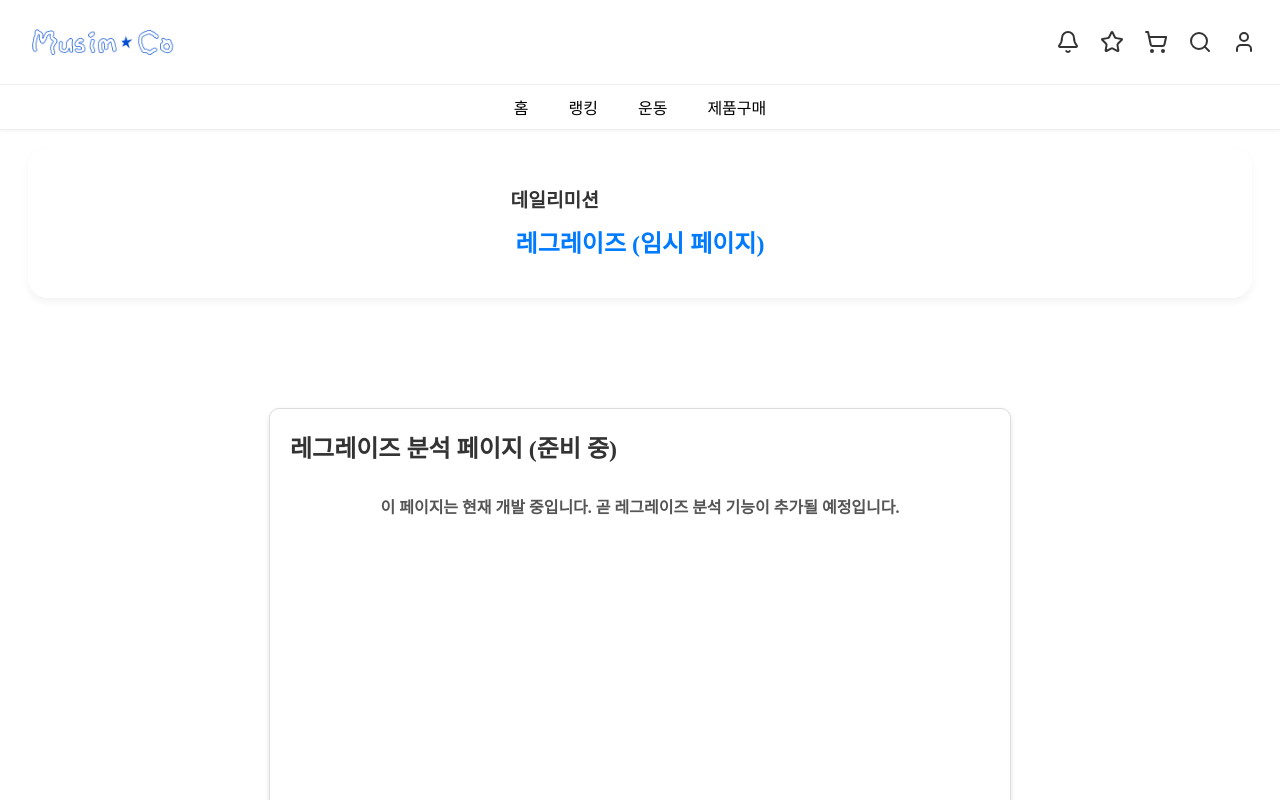
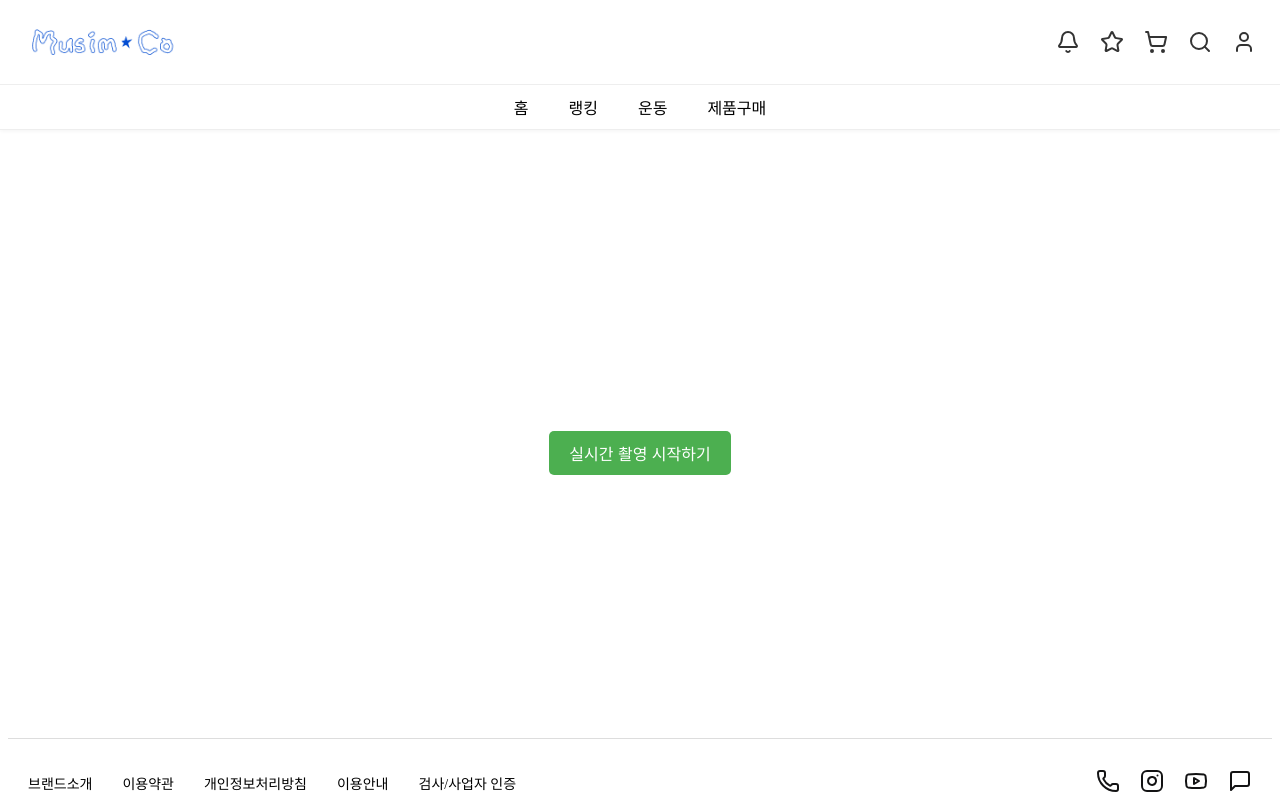
Before and after one commit to HeoTaeRyang/MUSIM.CO, a React (Vite) app in the folder frontend/: page /daily-mission/leg in a window 1280 px wide. Shown: the top 800 px of the page. Built offline with nearby package versions, Linux system fonts and the light colour scheme; sample sign-in values are in the browser's storage.

Commit message:
데일리미션 레그레이즈 페이지 추가

```diff
--- a/frontend/src/components/DailyMissionLeg.tsx
+++ b/frontend/src/components/DailyMissionLeg.tsx
@@ -1,30 +1,282 @@
+import React, { useState, useRef, useEffect, useCallback } from "react";
+import { useLocation, useNavigate } from "react-router-dom";
+import "../styles/DailyMissionVideo.css"; // CSS는 DailyMissionVideo와 공유 (스타일 재활용)
+import axios from "axios";
+import flameIcon from "../assets/flame.png";
 
-import React from "react";
-import "../styles/DailyMissionVideo.css"; // 임시로 동일한 스타일 사용
+// DailyMissionVideo.tsx와 동일하게 baseURL 설정
+axios.defaults.baseURL = "https://web-production-6e732.up.railway.app";
 
 const DailyMissionLeg: React.FC = () => {
+  // 훅 및 상태 정의
+  const location = useLocation();
+  const navigate = useNavigate();
+
+  const [showCameraFeed, setShowCameraFeed] = useState(false);
+  // 🦵 하체 운동에 맞게 안내 문구 수정
+  const [resultText, setResultText] = useState<string>("운동을 시작하려면 실시간 촬영을 시작해주세요.");
+
+  const videoRef = useRef<HTMLVideoElement>(null);
+  const canvasRef = useRef<HTMLCanvasElement>(null);
+  const userId = localStorage.getItem("user_id") || "";
+
+  const [currentAngle, setCurrentAngle] = useState<number | null>(null);
+  const [currentStatus, setCurrentStatus] = useState<number | null>(null);
+
+  // **** Local Storage 관련 로직 (DailyMissionVideo.tsx와 동일) ****
+  const getInitialCountFromLocalStorage = useCallback(() => {
+    if (!userId || typeof userId !== "string" || userId.trim() === "") {
+      return 0;
+    }
+    const storedCount = localStorage.getItem(`dailyMissionCount_${userId}`);
+    const parsedCount = storedCount ? parseInt(storedCount, 10) : 0;
+    return isNaN(parsedCount) ? 0 : parsedCount;
+  }, [userId]);
+
+  const [currentCount, setCurrentCount] = useState<number>(
+    getInitialCountFromLocalStorage()
+  );
+
+  useEffect(() => {
+    if (userId && typeof userId === "string" && userId.trim() !== "") {
+      localStorage.setItem(
+        `dailyMissionCount_${userId}`,
+        currentCount.toString()
+      );
+    }
+  }, [currentCount, userId]);
+  // *************************************************************
+
+  const captureIntervalId = useRef<number | null>(null);
+  const isAnalyzing = useRef(false);
+
+  const [dailyMissionDisplayData, setDailyMissionDisplayData] = useState<{
+    missionName: string;
+    currentCount: number;
+    targetCount: number;
+  } | null>(null);
+
+  // **** 미션 데이터 로드 로직 (DailyMissionVideo.tsx와 동일) ****
+  useEffect(() => {
+    if (
+      location.state &&
+      typeof location.state === "object" &&
+      "missionName" in location.state
+    ) {
+      const {
+        missionName,
+        currentCount: initialCount,
+        targetCount,
+      } = location.state as {
+        missionName: string;
+        currentCount: number;
+        targetCount: number;
+      };
+      setDailyMissionDisplayData({
+        missionName,
+        currentCount: initialCount,
+        targetCount,
+      });
+      setCurrentCount(initialCount);
+    } else {
+      setDailyMissionDisplayData(null);
+      console.warn(
+        "location.state에 데일리 미션 데이터가 없습니다. 데일리 미션 박스를 숨깁니다."
+      );
+    }
+  }, [userId, location.state]);
+
+  // **** 프레임 캡처 및 백엔드 전송 로직 (DailyMissionVideo.tsx와 거의 동일) ****
+  const captureFrameAndSend = useCallback(async () => {
+    if (videoRef.current && canvasRef.current && !isAnalyzing.current) {
+      const video = videoRef.current;
+      const canvas = canvasRef.current;
+      const context = canvas.getContext("2d");
+
+      if (context) {
+        canvas.width = video.videoWidth;
+        canvas.height = video.videoHeight;
+        context.translate(canvas.width, 0);
+        context.scale(-1, 1);
+        context.drawImage(video, 0, 0, canvas.width, canvas.height);
+        context.setTransform(1, 0, 0, 1, 0, 0);
+
+        const imageData = canvas.toDataURL("image/jpeg", 0.7);
+
+        isAnalyzing.current = true;
+        try {
+          // 동일한 분석 API 사용 가정
+          const response = await axios.post("/api/analyze_frame", {
+            image: imageData,
+            user_id: userId,
+            type: "leg_raise",
+          });
+
+          const { angle, status, count } = response.data;
+
+          if (typeof angle === "number" && !isNaN(angle)) {
+            setCurrentAngle(angle);
+          }
+          if (typeof status === "number" && (status === 0 || status === 1)) {
+            setCurrentStatus(status);
+          }
+
+          if (typeof count === "number" && !isNaN(count)) {
+            setCurrentCount(count);
+          }
+
+          // 🦵 하체 운동 안내 문구로 변경
+          setResultText(
+            "다리를 수직에 가깝게 올리고 바닥에 닿기 직전까지 내리면 횟수가 올라갑니다."
+          );
+        } catch (error) {
+          console.error("프레임 분석 오류:", error);
+          if (axios.isAxiosError(error) && error.response) {
+            setResultText(
+              "운동 분석 중 오류가 발생했습니다. 잠시 후 다시 시도해주세요."
+            );
+          } else {
+            setResultText(
+              "운동 분석 중 오류가 발생했습니다. 잠시 후 다시 시도해주세요."
+            );
+          }
+        } finally {
+          isAnalyzing.current = false;
+        }
+      }
+    }
+  }, [userId]); // dailyMissionDisplayData가 captureFrameAndSend 안에서 쓰이지 않으므로 의존성 배열에서 제외했습니다.
+
+  // **** 카메라 제어 로직 (DailyMissionVideo.tsx와 동일) ****
+  const startLiveCamera = async () => {
+    setShowCameraFeed(true);
+    setResultText("카메라 스트림 시작 중...");
+    try {
+      const stream = await navigator.mediaDevices.getUserMedia({ video: true });
+      if (videoRef.current) {
+        videoRef.current.srcObject = stream;
+        videoRef.current.play();
+
+        if (captureIntervalId.current) clearInterval(captureIntervalId.current);
+        captureIntervalId.current = window.setInterval(
+          captureFrameAndSend,
+          50
+        );
+        // 🦵 하체 운동 안내 문구로 변경
+        setResultText("무릎을 90도 이하로 굽히고 일어서면 횟수가 올라갑니다. (스쿼트 기준)");
+      }
+    } catch (err) {
+      console.error("카메라 접근 오류: ", err);
+      setResultText("카메라에 접근할 수 없습니다. 권한을 확인해주세요.");
+    }
+  };
+
+  const stopLiveCamera = () => {
+    setShowCameraFeed(false);
+    if (videoRef.current && videoRef.current.srcObject) {
+      (videoRef.current.srcObject as MediaStream)
+        .getTracks()
+        .forEach((track) => track.stop());
+    }
+    if (captureIntervalId.current) {
+      clearInterval(captureIntervalId.current);
+      captureIntervalId.current = null;
+    }
+    isAnalyzing.current = false;
+    setResultText("촬영이 종료되었습니다.");
+    setCurrentAngle(null);
+    setCurrentStatus(null);
+  };
+
+  // 홈으로 이동하는 함수
+  const handleGoHome = () => {
+    stopLiveCamera(); // 카메라 종료
+    navigate("/"); // 홈 경로로 이동
+  };
+
+  useEffect(() => {
+    return () => {
+      stopLiveCamera();
+    };
+  }, []);
+  // *************************************************************
+
   return (
     <div className="page-center-container">
       <div className="video-analyze-container">
+        {/* 데일리 미션 디스플레이 (UI는 DailyMissionVideo.tsx와 동일) */}
+        {dailyMissionDisplayData && (
           <div className="daily-mission-cont">
+            <img src={flameIcon} alt="불꽃 아이콘" className="flame-icon" />
             <div className="daily-mission-right-content">
               <div className="mission-title">데일리미션</div>
-                        <div className="exercise-progress">레그레이즈 (임시 페이지)</div>
+              <div className="exercise-progress">
+                {dailyMissionDisplayData.missionName} {currentCount}/
+                {dailyMissionDisplayData.targetCount}
               </div>
             </div>
+          </div>
+        )}
 
         <div className="panels">
           <div className="camera-control-area">
+            {!showCameraFeed ? (
+              <button className="start-camera-button" onClick={startLiveCamera}>
+                실시간 촬영 시작하기
+              </button>
+            ) : (
               <div className="analyze-panel full-width">
                 <div className="analyze-header">
-                                <h3>레그레이즈 분석 페이지 (준비 중)</h3>
+                  <h3>운동 분석</h3>
+                  <div className="button-group">
+                    <button
+                      className="stop-camera-button"
+                      onClick={stopLiveCamera}
+                    >
+                      촬영 종료
+                    </button>
+                    <button
+                      className="go-home-button"
+                      onClick={handleGoHome}
+                    >
+                      홈으로 돌아가기
+                    </button>
+                  </div>
                 </div>
                 <div className="camera-feed-area">
-                                <p className="camera-message">
-                                    이 페이지는 현재 개발 중입니다. 곧 레그레이즈 분석 기능이 추가될 예정입니다.
+                  <video
+                    ref={videoRef}
+                    autoPlay
+                    playsInline
+                    muted
+                    className="camera-video"
+                    style={{ transform: "scaleX(-1)" }}
+                  />
+                  <canvas ref={canvasRef} style={{ display: "none" }} />
+                  {resultText && <p className="camera-message">{resultText}</p>}
+
+                  <div className="analysis-results">
+                    <p>
+                      현재 각도:{" "}
+                      {currentAngle !== null && typeof currentAngle === "number"
+                        ? `${currentAngle.toFixed(2)}°`
+                        : "측정 대기 중..."
+                      }
                     </p>
+                    <p>
+                      자세 상태:{" "}
+                      {currentStatus === 1
+                        ? "몸 굽힘" // 스쿼트라면 '앉는 중'
+                        : currentStatus === 0
+                          ? "몸 폄" // 스쿼트라면 '일어서는 중'
+                          : "측정 대기 중..."
+                      }
+                    </p>
+                    <p>운동 횟수: {currentCount}회</p>
                   </div>
                 </div>
+              </div>
+            )}
           </div>
         </div>
       </div>
--- a/frontend/src/components/DailyMissionVideo.tsx
+++ b/frontend/src/components/DailyMissionVideo.tsx
@@ -104,6 +104,7 @@
           const response = await axios.post("/api/analyze_frame", {
             image: imageData,
             user_id: userId,
+            type: "crunch",
           });
 
           const { angle, status, count } = response.data;
```
Lines whose indentation alone changed are shown as unchanged.
